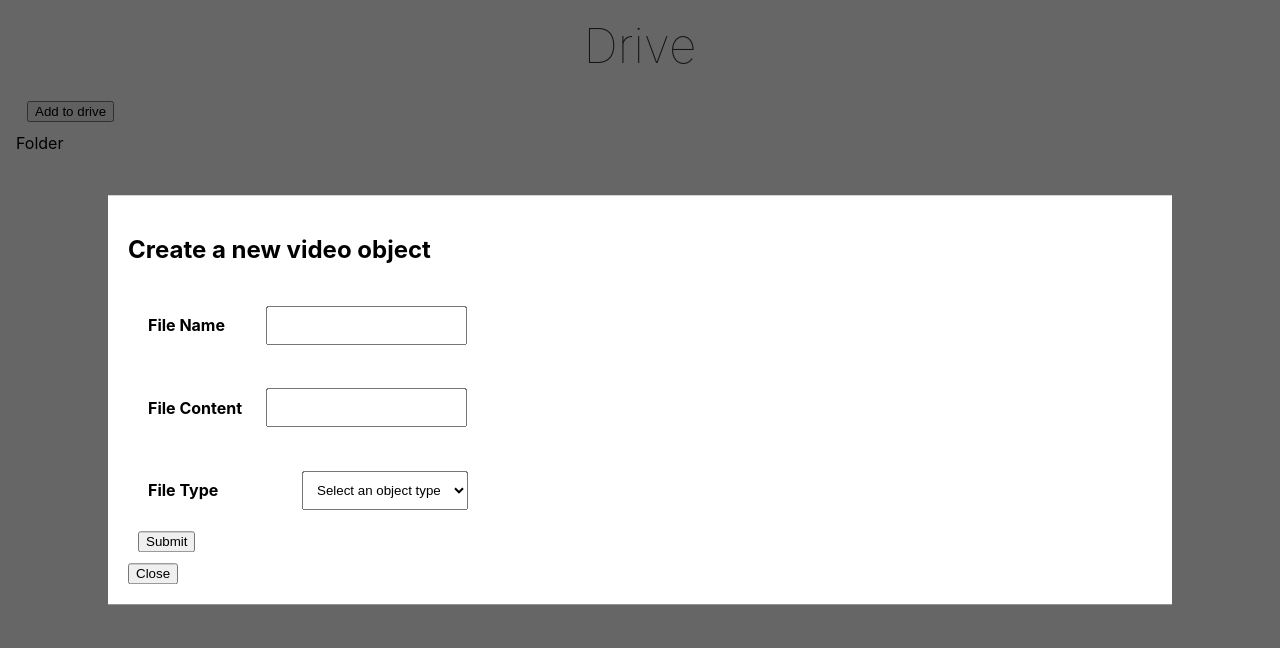
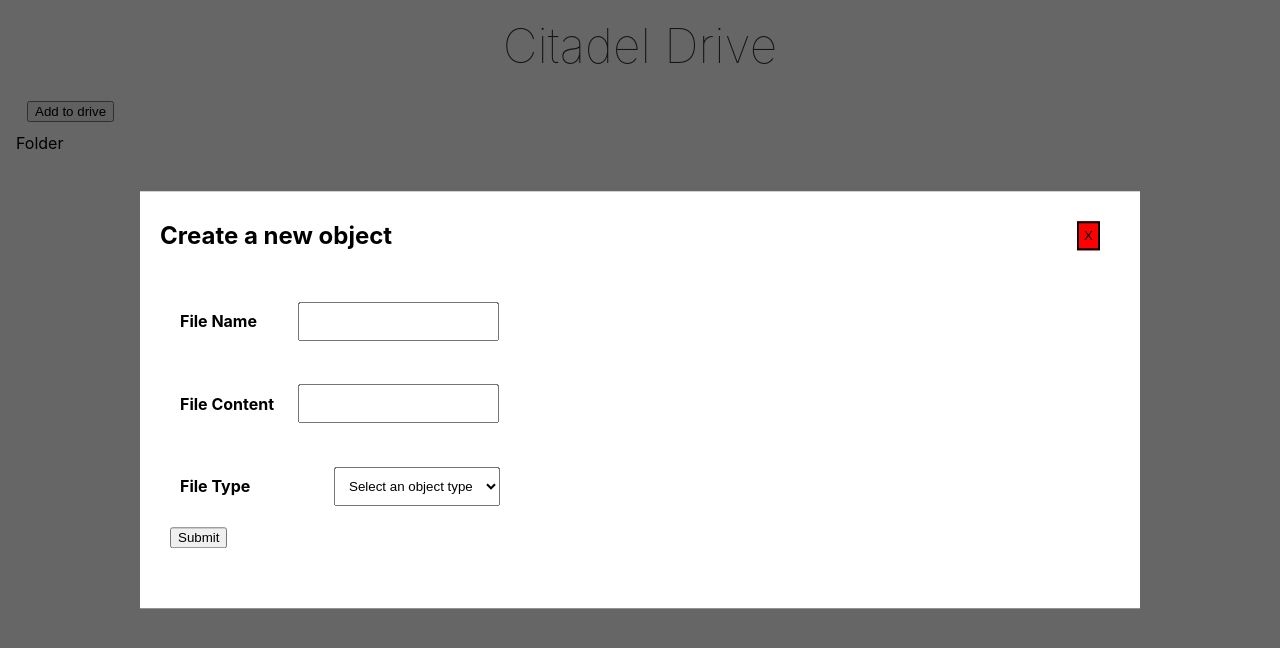
Before and after one commit to Tapudp/folder-movement, a React (Create React App) app: page / in a window 1280 px wide. Both pictures are taken after a click on the button "Add to drive". Shown: the top 648 px of the page. Built offline with nearby package versions, Linux system fonts and the light colour scheme.

Commit message:
code refinement - UI update for modal to add items - functionality done for adding items to the context data - show error when same name file already exists in the set - App header changes

```diff
--- a/src/components/Modal.js
+++ b/src/components/Modal.js
@@ -11,15 +11,15 @@ const ModalWrapper = styled.div`
     background: rgba(0, 0, 0, 0.6);
   }
 
-  .modal-main {
+  .modal-main-content {
     position:fixed;
     background: white;
-    width: 80%;
+    width: 60rem;
     height: auto;
     top:50%;
     left:50%;
     transform: translate(-50%,-50%);
-    padding: 20px;
+    padding: 10px 20px;
   }
 
   .display-block {
@@ -29,6 +29,20 @@ const ModalWrapper = styled.div`
   .display-none {
     display: none;
   }
+
+  .closeBtnContainer {
+    display: flex;
+    align-items: center;
+    justify-content: space-between;
+
+    & > button {
+      padding: 5px;
+      margin: 0 20px;
+      border: 2px solid #000;
+      background-color: #FF0000;
+      text-align: center;
+    }
+  }
 `;
 
 export default function Modal({ handleClose, show, children }) {
@@ -37,11 +51,14 @@ export default function Modal({ handleClose, show, children }) {
   return (
     <ModalWrapper>
       <div className={showHideClassName}>
-                <section className="modal-main">
+        <section className="modal-main-content">
+          <div className='closeBtnContainer'>
+            <h2>Create a new object</h2>
+            <button type="button" onClick={handleClose}>
+              X
+            </button>
+          </div>
           {children}
-                    <button type="button" onClick={handleClose}>
-                        Close
-                    </button>
         </section>
       </div>
     </ModalWrapper>
--- a/src/constants.js
+++ b/src/constants.js
@@ -1 +1,6 @@
 export const DEFAULT_OBJECT_TYPES = ['folder', 'video'];
+export const DEFAULT_FILE_DETAILS = {
+    fileName: '',
+    fileContent: '',
+    fileType: 'folder',
+};
--- a/src/containers/AddContainer.js
+++ b/src/containers/AddContainer.js
@@ -1,7 +1,7 @@
 import React, { useState } from 'react';
 import styled from 'styled-components';
 import Modal from '../components/Modal';
-import { DEFAULT_OBJECT_TYPES } from '../constants';
+import { DEFAULT_FILE_DETAILS, DEFAULT_OBJECT_TYPES } from '../constants';
 import { useAppContext } from '../context-store';
 
 const Wrapper = styled.div`
@@ -35,17 +35,38 @@ const StyledSelect = styled.select`
     padding: 10px;
 `;
 
+const ErrorBanner = styled.div`
+    background-color: ${(props) => props.bannerColor};
+    margin: 10px 0;
+    padding: 10px;
+    border-radius: 15px;
+`;
+
+
 
 export default function AddContainer() {
     const [show, toggle] = useState(false);
-    const [itemDetails, setItemDetails] = useState({
-        fileName: '',
-        fileContent: '',
-        fileType: 'folder',
-    });
+    const [err, setErr] = useState('');
+    const [itemDetails, setItemDetails] = useState(() => DEFAULT_FILE_DETAILS);
 
     const { state, setState } = useAppContext();
-    console.log('<><><><> in add container', state, setState);
+
+    const openModal = () => {
+        toggle(true);
+    }
+
+    const closeModal = () => {
+        // To-Do: only delete items when the items are submitted
+        setItemDetails(() => DEFAULT_FILE_DETAILS);
+        toggle(false);
+    }
+
+    const fieldEditHandler = (e, fieldName) => {
+        if (err) {
+            setErr('');
+        }
+        setItemDetails(p => ({ ...p, [fieldName]: e.target.value }))
+    }
 
     const fileTypeChange = (e) => {
         if (e) e.stopPropagation();
@@ -53,18 +74,30 @@ export default function AddContainer() {
         setItemDetails(p => ({ ...p, fileType: e.target.value }))
     }
 
+    const submitNewObject = () => {
+        setErr('');
+        console.log("current details of the object", JSON.stringify(itemDetails));
+        const fileWithTheSameName = state.listOfFolders.find(item => item.fileName === itemDetails.fileName);
+        if (fileWithTheSameName) {
+            setErr('File already exists with this name, please try something different!');
+            return;
+        }
+        setErr('');
+        setState(p => ({ ...p, listOfFolders: [...p.listOfFolders, itemDetails] }));
+        closeModal();
+    }
+
     return <Wrapper>
-        <button onClick={() => toggle(p => !p)}>Add to drive</button>
-        <Modal show={show} handleClose={() => toggle(false)}>
-            <h2>Create a new video object</h2>
+        <button onClick={openModal}>Add to drive</button>
+        <Modal show={show} handleClose={closeModal}>
             <CreateObjectContainer>
                 <StyledFormField>
                     <label><h4>File Name</h4></label>
-                    <StyledInput onChange={(e) => setItemDetails(p => ({ ...p, fileName: e.target.value }))} />
+                    <StyledInput value={itemDetails.fileName} onChange={(e) => fieldEditHandler(e, 'fileName')} />
                 </StyledFormField>
                 <StyledFormField>
                     <label><h4>File Content</h4></label>
-                    <StyledInput onChange={(e) => setItemDetails(p => ({ ...p, fileContent: e.target.value }))} />
+                    <StyledInput value={itemDetails.fileContent} onChange={(e) => fieldEditHandler(e, 'fileContent')} />
                 </StyledFormField>
                 <StyledFormField>
                     <label><h4>File Type</h4></label>
@@ -75,12 +108,12 @@ export default function AddContainer() {
                         ))}
                     </StyledSelect>
                 </StyledFormField>
-                <button onClick={() => {
-                    console.log("current details of the object", JSON.stringify(itemDetails));
-                    setState(p => ({ ...p, listOfFolders: [...p.listOfFolders, itemDetails] }))
-                }}>
+                <button onClick={submitNewObject} disabled={err}>
                     Submit
                 </button>
+                <ErrorBanner bannerColor={err !== '' ? '#FAA0A0' : null}>
+                    {err}
+                </ErrorBanner>
             </CreateObjectContainer>
         </Modal>
     </Wrapper>
--- a/src/containers/AppHeader.js
+++ b/src/containers/AppHeader.js
@@ -3,7 +3,7 @@ import React from 'react';
 export default function AppHeader() {
     return (
         <div className='heading'>
-            Drive
+            Citadel Drive
         </div>
     )
 }
```
Lines whose indentation alone changed are shown as unchanged.
